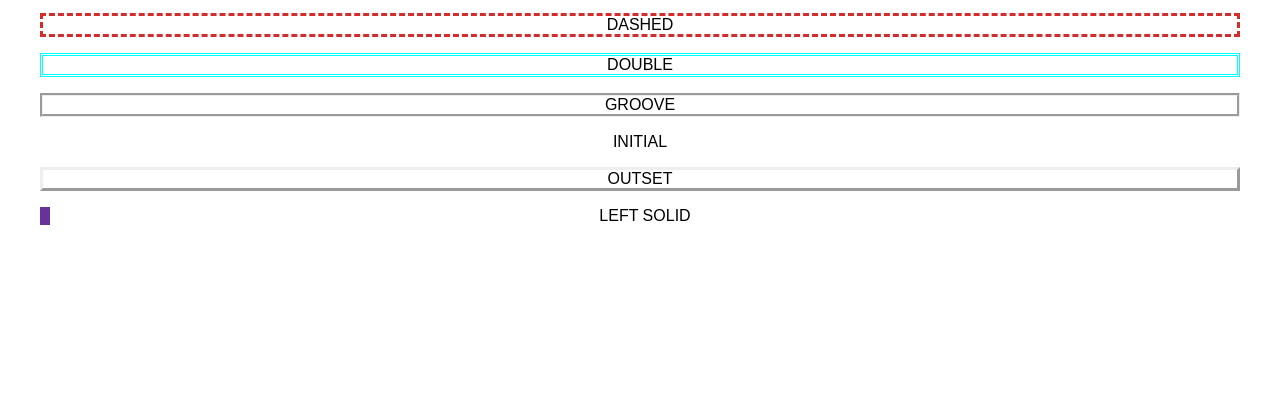
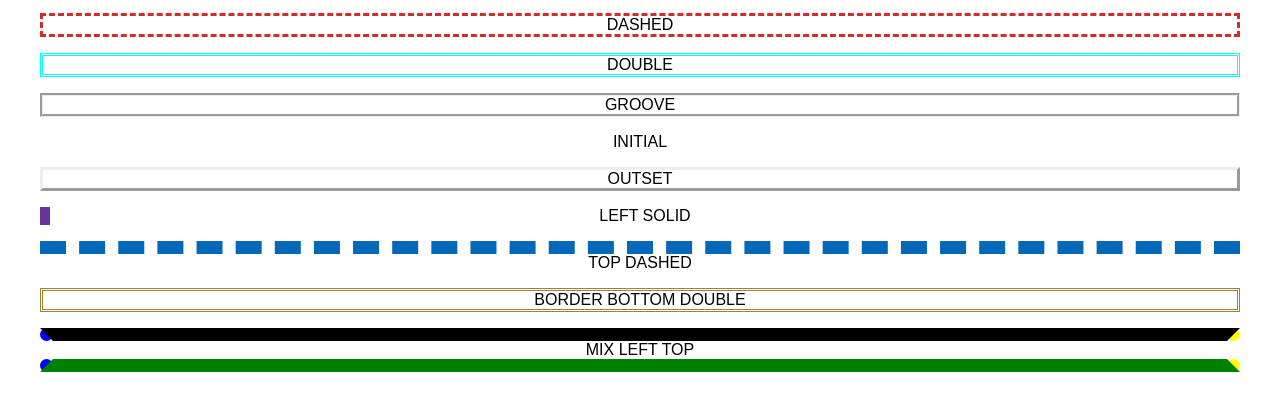
Before and after one commit to Gott8/codigo-16GC, a plain HTML site: page semana2/bordes.html in a window 1280 px wide. Shown: the part 107-518 px from the top of the page. Drawn offline with Linux system fonts and the light colour scheme.

Commit message:
subida final de bordes

```diff
--- a/semana2/bordes.css
+++ b/semana2/bordes.css
@@ -1,10 +1,6 @@
 body{
     margin-left:40px;
     margin-right:40px;
-}
-
-p{
-
 }
 
 .align{
@@ -43,3 +39,19 @@ p{
     border-left: solid rebeccapurple 10px;
 
 }
+
+.top_dashed{
+    border-top:dashed 13px #0468b9
+}
+
+.bottom-double{
+    border-color: #a0822f;
+    border-style: double;
+
+}
+
+.mix-left-top{
+    border-style: solid dotted solid dotted;
+    border-width: 13px;
+    border-color: black yellow green blue;
+}
--- a/semana2/bordes.html
+++ b/semana2/bordes.html
@@ -16,5 +16,8 @@
     <p class="align inital">INITIAL</p>
     <p class="align outset">OUTSET</p>
     <p class="align left_solid">LEFT SOLID</p>
-</body>
+    <p class="align top_dashed">TOP DASHED</p>
+    <p class="align bottom-double">BORDER BOTTOM DOUBLE</p>
+    <p class="align mix-left-top">MIX LEFT TOP</p>
+    </body>
 </html>
```
